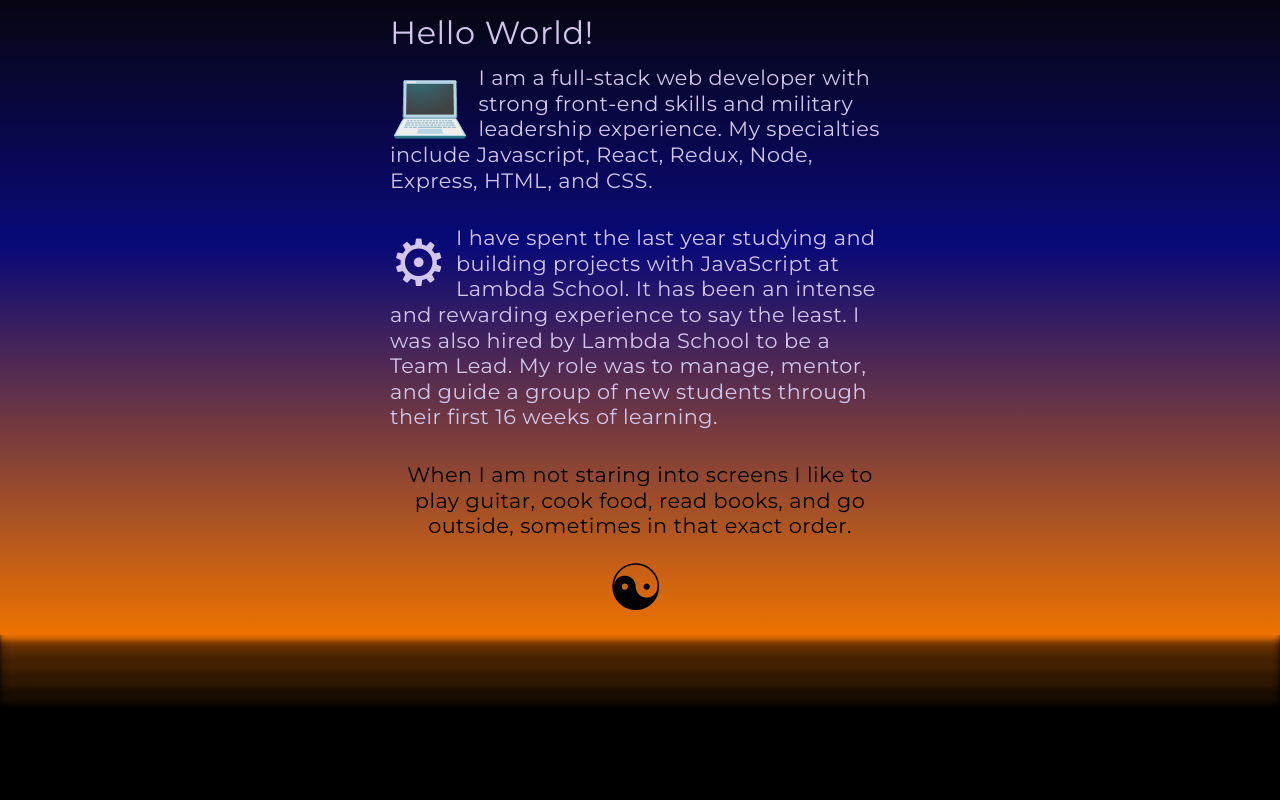
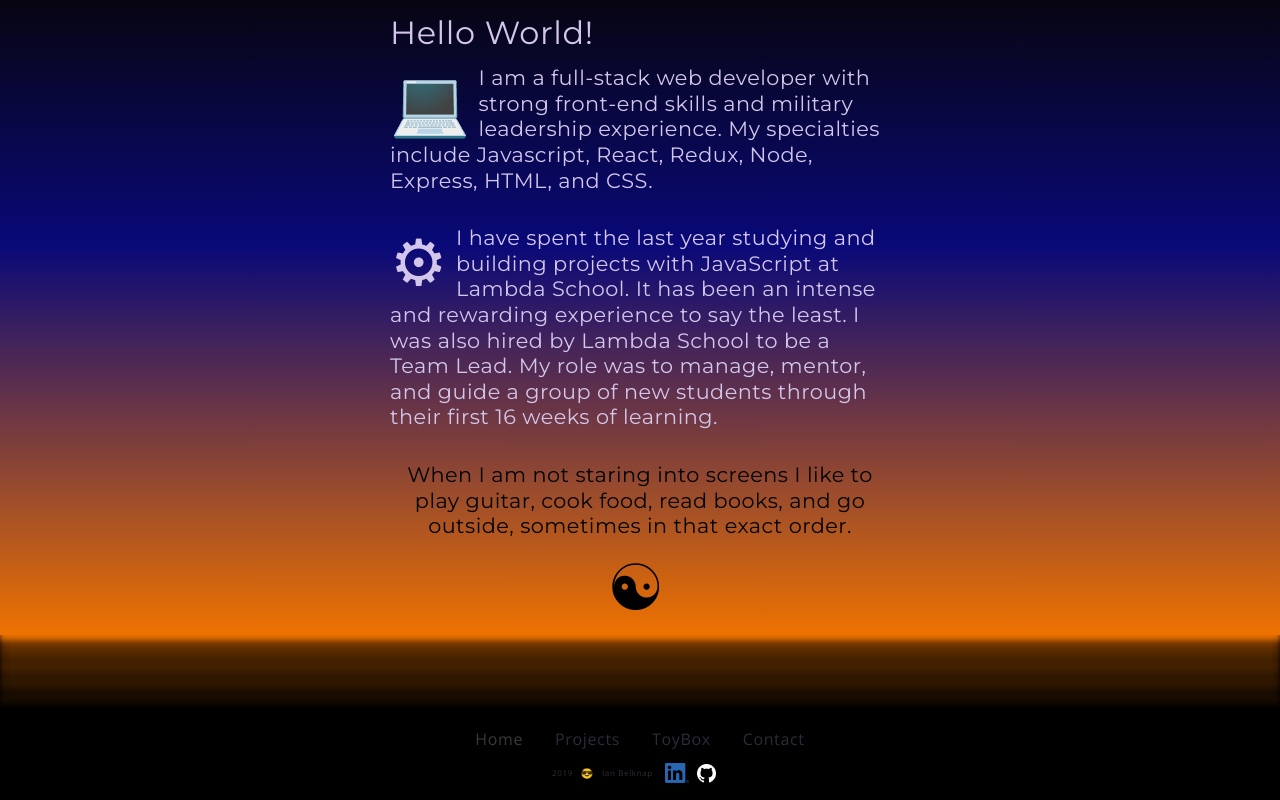
Before and after one commit to Ian84Be/portfolio-react, a React (Create React App) app in the folder client/: page / in a window 1280 px wide. Shown: the part 459-1259 px from the top of the page. Before the commit the page ends 1238 px from the top, so only its background shows below. Built offline with nearby package versions, Linux system fonts and the light colour scheme.

Commit message:
add footer, add scroll anchors

```diff
--- a/client/src/App.js
+++ b/client/src/App.js
@@ -6,6 +6,7 @@ import Contact from './components/Contact';
 import Home from './components/Home/Home';
 import NavBar from './components/NavBar';
 import Projects from './components/Projects';
+import Footer from './components/Footer';
 
 import ToyBox from './components/ToyBox/ToyBox';
 import DrumMachine from './components/ToyBox/DrumMachine';
@@ -67,6 +68,9 @@ function App() {
             />
           </Switch>
         </main>
+        <footer>
+          <Footer />
+        </footer>
       </div>
     </BrowserRouter>
   );
--- a/client/src/components/Contact.js
+++ b/client/src/components/Contact.js
@@ -3,6 +3,7 @@ import axios from 'axios';
 import '../scss/Contact.scss';
 
 const Contact = ({ lightMode }) => {
+  const [anchor, setAnchor] = useState(null);
   const [formData, setFormData] = useState({
     name: '',
     email: '',
@@ -56,7 +57,11 @@ const Contact = ({ lightMode }) => {
   };
 
   return (
-    <div className={`Contact ${lightMode ? 'lightMode' : ''}`}>
+    <div
+      className={`Contact ${lightMode ? 'lightMode' : ''}`}
+      ref={el => setAnchor(el)}
+    >
+      {anchor && anchor.scrollIntoView({ behavior: 'smooth', block: 'start' })}
       <section className="Contact__body">
         <form onSubmit={e => e.preventDefault()}>
           {message ? (
--- /dev/null
+++ b/client/src/components/Footer.js
@@ -0,0 +1,50 @@
+import React from 'react';
+import { NavLink as Link } from 'react-router-dom';
+import githubLight from '../assets/img/GitHub-Mark-Light-64px.png';
+import linkedInLogo from '../assets/img/LI-In-Bug.png';
+import '../scss/Footer.scss';
+
+const Footer = () => {
+  return (
+    <div className="Footer">
+      <main className="Footer__body">
+        <section className="Footer__top">
+          <Link exact to="/">
+            Home
+          </Link>
+          <Link to="/Projects">Projects</Link>
+          <Link to="/ToyBox">ToyBox</Link>
+          <Link to="/Contact">Contact</Link>
+        </section>
+
+        <section className="Footer__bottom">
+          <p>2019</p>
+          <span role="img" className="heart" aria-label="orange heart">
+            😎
+          </span>{' '}
+          <p>Ian Belknap </p>
+          <div className="icons">
+            <a href="https://www.linkedin.com/in/ian-belknap/">
+              <img
+                alt="LinkedIn"
+                className="linkedin"
+                role="button"
+                src={linkedInLogo}
+              />
+            </a>
+            <a href="https://github.com/Ian84Be">
+              <img
+                alt="GitHub"
+                className="github"
+                role="button"
+                src={githubLight}
+              />
+            </a>
+          </div>
+        </section>
+      </main>
+    </div>
+  );
+};
+
+export default Footer;
--- a/client/src/components/Home/Profile.js
+++ b/client/src/components/Home/Profile.js
@@ -1,4 +1,4 @@
-import React from 'react';
+import React, { useState } from 'react';
 import githubLight from '../../assets/img/GitHub-Mark-Light-64px.png';
 import lambdaLogo from '../../assets/img/Lambda_Logo.png';
 import linkedInLogo from '../../assets/img/LI-In-Bug.png';
@@ -6,8 +6,13 @@ import profilePic from '../../assets/img/ian-belknap3.png';
 import '../../scss/Profile.scss';
 
 const Profile = ({ lightMode }) => {
+  const [anchor, setAnchor] = useState(null);
   return (
-    <div className={`Profile ${lightMode ? 'lightMode' : ''}`}>
+    <div
+      className={`Profile ${lightMode ? 'lightMode' : ''}`}
+      ref={el => setAnchor(el)}
+    >
+      {anchor && anchor.scrollIntoView({ behavior: 'smooth', block: 'center' })}
       <div className="Profile__body">
         <section className="Profile__left-side" role="banner">
           <h1>Ian Belknap</h1>
--- a/client/src/components/Projects.js
+++ b/client/src/components/Projects.js
@@ -1,4 +1,4 @@
-import React from 'react';
+import React, { useState } from 'react';
 
 import wordUpImg from '../assets/img/wordup.jpg';
 import designHubImg from '../assets/img/designhub.jpg';
@@ -7,8 +7,13 @@ import githubDark from '../assets/img/GitHub-Mark-64px.png';
 import '../scss/Projects.scss';
 
 const Projects = ({ lightMode }) => {
+  const [anchor, setAnchor] = useState(null);
   return (
-    <div className={`Projects ${lightMode ? 'lightMode' : ''}`}>
+    <div
+      className={`Projects ${lightMode ? 'lightMode' : ''}`}
+      ref={el => setAnchor(el)}
+    >
+      {anchor && anchor.scrollIntoView({ behavior: 'smooth', block: 'start' })}
       <section className="Projects__body">
         <div className="Projects__card">
           <h3 className="column-view">WordUp</h3>
--- a/client/src/components/ToyBox/ToyBox.js
+++ b/client/src/components/ToyBox/ToyBox.js
@@ -1,11 +1,16 @@
 /* eslint-disable jsx-a11y/accessible-emoji */
-import React from 'react';
+import React, { useState } from 'react';
 
 import '../../scss/ToyBox.scss';
 
 const ToyBox = ({ history, lightMode }) => {
+  const [anchor, setAnchor] = useState(null);
   return (
-    <div className={`ToyBox ${lightMode ? 'lightMode' : ''}`}>
+    <div
+      className={`ToyBox ${lightMode ? 'lightMode' : ''}`}
+      ref={el => setAnchor(el)}
+    >
+      {anchor && anchor.scrollIntoView({ behavior: 'smooth', block: 'start' })}
       <div className="ToyBox__body">
         <section className="ToyBox__buttons">
           <span
--- a/client/src/scss/App.scss
+++ b/client/src/scss/App.scss
@@ -29,6 +29,6 @@ body {
     flex-direction: column;
     font-size: 1rem;
     font-family: 'Montserrat', sans-serif;
-    padding-bottom: 9rem;
+    padding-bottom: 4rem;
   }
 }
--- /dev/null
+++ b/client/src/scss/Footer.scss
@@ -0,0 +1,91 @@
+@import './palette';
+
+.Footer {
+  width: 100%;
+}
+
+.Footer__body {
+  // border: 1px solid red;
+  align-items: center;
+  display: flex;
+  flex-direction: column;
+  padding: 1rem 0;
+  width: 100%;
+
+  @media (max-width: 475px) {
+    align-items: center;
+    flex-direction: column;
+    justify-content: center;
+  }
+}
+
+.Footer__top {
+  align-items: center;
+  display: flex;
+  justify-content: space-between;
+
+  @media (max-width: 500px) {
+    align-items: center;
+    display: flex;
+    flex-direction: column;
+  }
+  a {
+    color: $dark-link;
+    font-size: 1rem;
+    text-decoration: none;
+    margin: 1rem;
+    opacity: 0.22;
+    transition: opacity 0.2s ease-in-out;
+
+    &:hover {
+      color: $dark-link-hover;
+      opacity: 1;
+    }
+    &.active {
+      color: $dark-link-hover;
+    }
+  }
+}
+
+.Footer__bottom {
+  align-items: center;
+  display: flex;
+  @media (max-width: 500px) {
+    margin: 1rem;
+  }
+  p {
+    font-size: 0.5rem;
+    opacity: 0.22;
+    transition: opacity 0.2s ease-in-out;
+    &:hover {
+      cursor: none;
+      opacity: 1;
+    }
+  }
+
+  span {
+    margin: 0 0.5rem;
+  }
+
+  .icons {
+    margin: 0 0.5rem;
+    img {
+      cursor: pointer;
+      margin: 0 0.25rem;
+      width: 1.2rem;
+      @media (max-width: 475px) {
+        width: 1.5rem;
+      }
+      &:hover {
+        transform: scale(1.3) rotate(5deg);
+      }
+    }
+
+    img.linkedin {
+      width: 1.5rem;
+      @media (max-width: 475px) {
+        width: 1.8rem;
+      }
+    }
+  }
+}
--- a/client/src/scss/NavBar.scss
+++ b/client/src/scss/NavBar.scss
@@ -2,6 +2,7 @@
 @import './mixins';
 
 .NavBar {
+  @include noSelect();
   align-items: center;
   background: $dark-bg;
   color: $dark-link;
@@ -10,7 +11,6 @@
   left: 0;
   overflow: scroll;
   padding: 1rem 0;
-  // position: fixed;
   position: absolute;
   top: 0;
   width: 100%;
--- a/client/src/scss/Projects.scss
+++ b/client/src/scss/Projects.scss
@@ -4,7 +4,6 @@
 .Projects {
   @include ComponentWrapper();
   @include darkMode-altBG();
-  margin-top: 2rem;
 
   @media (max-width: 475px) {
     margin-top: 12rem;
@@ -16,10 +15,10 @@
 }
 
 .Projects__body {
-  margin: 2rem;
+  padding: 2rem;
   margin-bottom: 0;
+  margin-top: 2rem;
   max-width: 800px;
-  padding: 0.1rem;
 }
 
 .Projects__card {
--- a/client/src/scss/ToyBox.scss
+++ b/client/src/scss/ToyBox.scss
@@ -32,7 +32,6 @@
   display: flex;
   flex-wrap: wrap;
   justify-content: center;
-  margin: 4rem;
   width: 100%;
 
   @media (max-width: 475px) {
```
